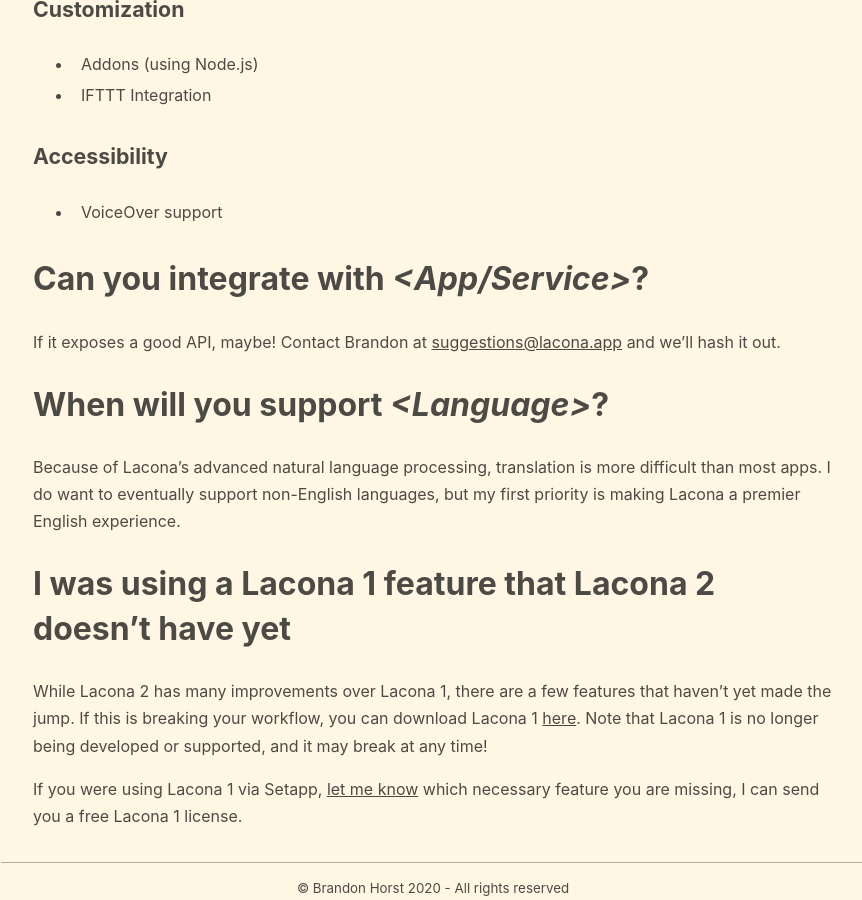
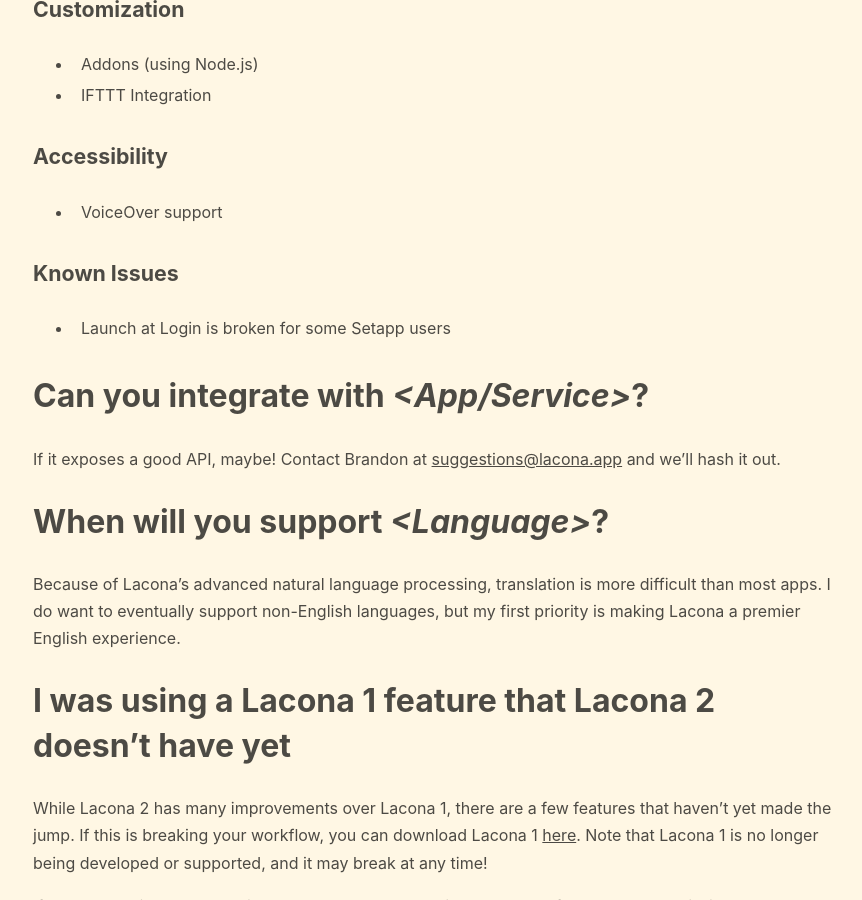
Before and after one commit to brandonhorst/app.lacona, a Jekyll site: the page built from faq.md, in a window 1280 px wide and 900 px high, scrolled down 1799 px. Shown: the whole window, without its empty margins (207-1069 px from the left). Built offline with Jekyll 4.4.1, drawn with Linux system fonts in a browser that asks for light colours.

Commit message:
Add known issues

```diff
--- a/faq.md
+++ b/faq.md
@@ -62,6 +62,10 @@
 
 - VoiceOver support
 
+#### Known Issues
+
+- Launch at Login is broken for some Setapp users
+
 ## Can you integrate with _\<App/Service\>_?  {#integrations}
 
 If it exposes a good API, maybe! Contact Brandon at [suggestions@lacona.app](mailto:suggestions@lacona.app) and we'll hash it out.
```
